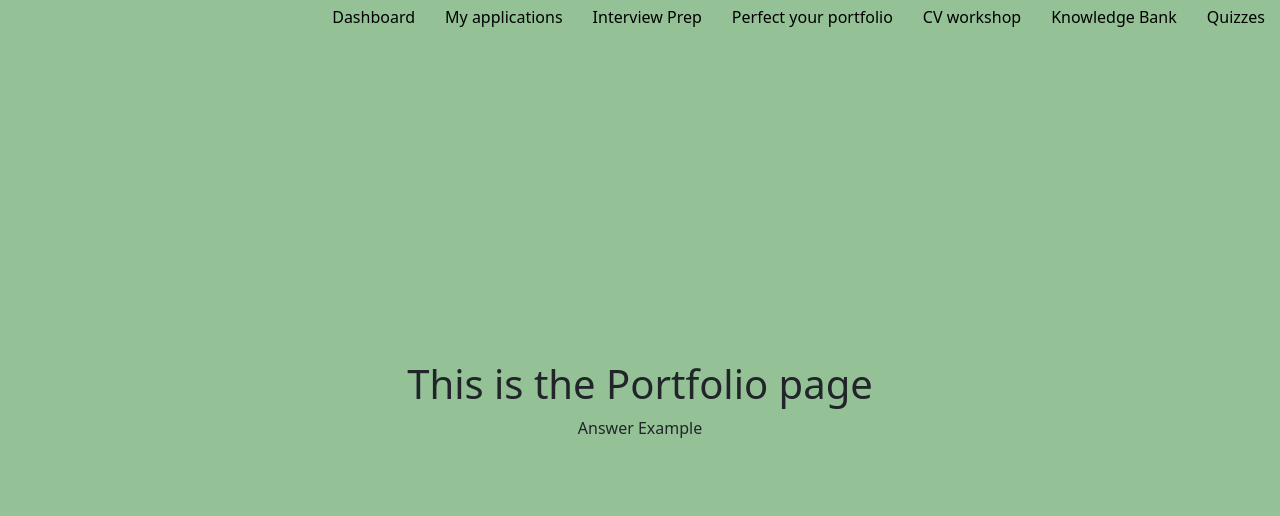
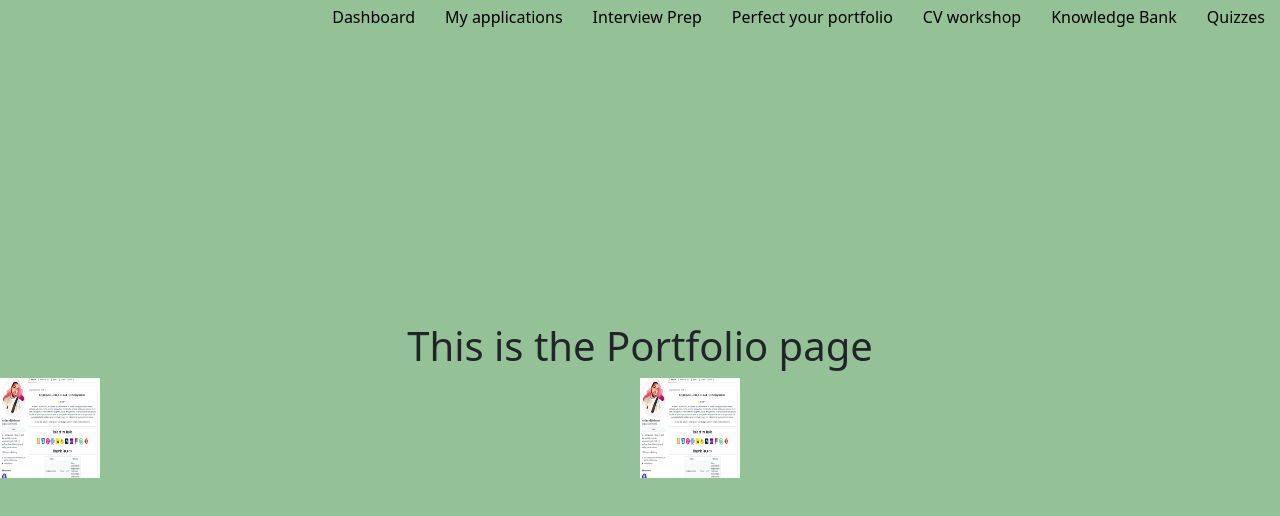
Before and after one commit to SchoolOfCode/bc13_final-project_front-end-cyber-insecure, a React (Create React App) app: page /portfolio in a window 1280 px wide. Shown: the top 516 px of the page. Built offline with nearby package versions, Linux system fonts and the light colour scheme; no server answers; sample sign-in values are in the browser's storage.

Commit message:
working on pop ups for portfolio

```diff
--- /dev/null
+++ b/src/Components/PortfolioPage/PortfolioPage.css
@@ -0,0 +1,27 @@
+.PortfolioPage-container {
+    display: flex;
+    flex-direction: column;
+    align-items: center;
+    justify-content: center;
+    width: 100%;
+}
+
+.PortfolioPage-examples {
+    display: flex;
+    flex-direction: row;
+    width: 100%;
+}
+
+.portfolio-plain-image {
+    width: 100px;
+    height: 100px;
+}
+
+.portfolio-popup-image {
+    width: 100px;
+    height: 100px;
+}
+
+.PorfolioPage-example-item {
+    width: 100%;
+}
--- a/src/Components/PortfolioPage/PortfolioPage.js
+++ b/src/Components/PortfolioPage/PortfolioPage.js
@@ -2,20 +2,39 @@ import React from "react";
 import Popup from "../Popup/Popup";
 import Navbar from '../Navbar/Navbar'
 import { useState } from "react";
+import jordanGithubPlain from '../../Images/jordanGithubPlain.png'
+import jordanGithubPopup from '../../Images/jordanGithubPopup.png'
+import './PortfolioPage.css'
 
-function PortfolioPage (props){
+function PortfolioPage(props) {
 
     const [buttonPopUp, setButtonPopUp] = useState(false);
 
     return [
-    <Navbar/>,
-    <h1>This is the Portfolio page</h1>,
+        <Navbar />,
+        <div className='PortfolioPage-container'>
+        <h1>This is the Portfolio page</h1>
 
-    <a onClick={() => setButtonPopUp(true)}>Answer Example
-        <Popup trigger={buttonPopUp} setTrigger={setButtonPopUp}>
-        <h3>Portfolio Page example</h3>
-    </Popup>
-    </a>
+            <div className='PortfolioPage-examples'>
+                <div className="PorfolioPage-example-item">
+                    <a onClick={() => setButtonPopUp(true)}>
+                        <img className='portfolio-plain-image' src={jordanGithubPlain} alt='' />
+                        <Popup trigger={buttonPopUp} setTrigger={setButtonPopUp}>
+                            <img className='portfolio-popup-image' src={jordanGithubPopup} alt='' />
+                        </Popup>
+                    </a>
+                </div>
+
+                <div className="PorfolioPage-example-item">
+                    <a onClick={() => setButtonPopUp(true)}>
+                        <img className='portfolio-plain-image' src={jordanGithubPlain} alt='' />
+                        <Popup trigger={buttonPopUp} setTrigger={setButtonPopUp}>
+                            <img img className='portfolio-popup-image' src={jordanGithubPopup} alt='' />
+                        </Popup>
+                    </a>
+                </div>
+            </div>
+        </div>
     ]
 }
 export default PortfolioPage
```
Also changed, not shown: src/Images/jordanGithubPlain.png (renamed from src/Images/jordan-github-plain.png), src/Images/jordanGithubPopup.png (renamed from src/Images/jordan-github-popup.png).
